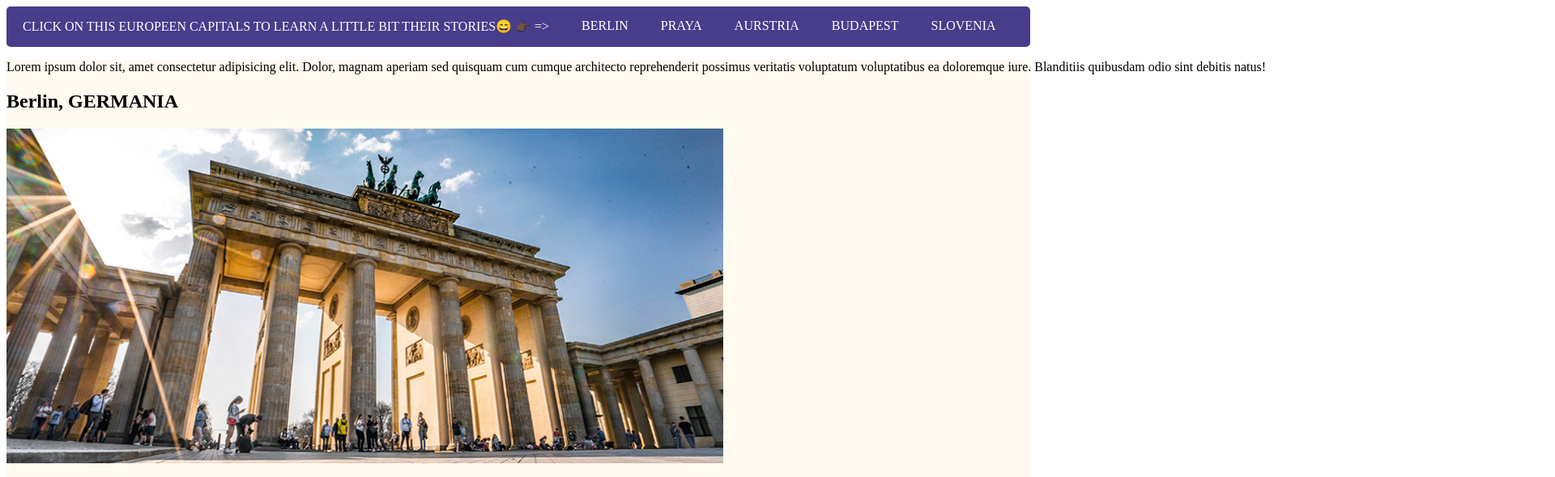
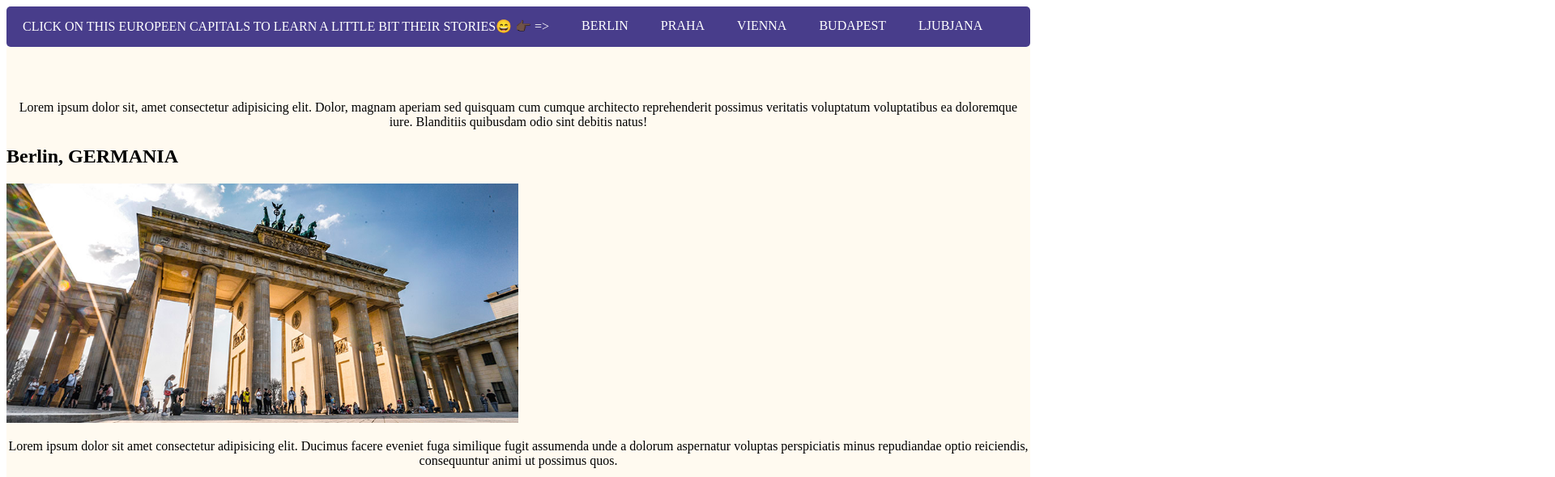
Before and after one commit to STL-LC101-January-22/assignment-4-html-me-something-Candide23, a website: page index.html in a window 1280 px wide. Shown: the top 590 px of the page at 81% size, 1920 px wide, since content can reach past the window. Drawn offline with Linux system fonts and the light colour scheme.

Commit message:
made some changes before Office Hour

```diff
--- a/index.html
+++ b/index.html
@@ -9,11 +9,11 @@
    <ul class="navbar">
       <li> <a href="">CLICK ON THIS EUROPEEN CAPITALS TO LEARN A LITTLE BIT THEIR STORIES😄 👉🏿 =></a></li>
       <li> <a href="https://www.britannica.com/place/Berlin/Berlin-divided">BERLIN</a></li>
-      <li> <a href="https://www.prague.com/v/history/">PRAYA</a></li>
-      <li> <a href="https://www.britannica.com/place/Vienna/History">AURSTRIA</a></li>
+      <li> <a href="https://www.prague.com/v/history/">PRAHA</a></li>
+      <li> <a href="https://www.britannica.com/place/Vienna/History">VIENNA</a></li>
       <li> <a href="https://free-budapest-tours.com/budapest-a-quick-history/">BUDAPEST</a></li>
-      <li> <a href="https://www.britannica.com/place/Ljubljana">SLOVENIA</a></li>
-      <li> <a href="https://localhistories.org/a-brief-history-of-croatia/">CROATIA</a></li>
+      <li> <a href="https://www.britannica.com/place/Ljubljana">LJUBJANA</a></li>
+      <li> <a href="https://localhistories.org/a-brief-history-of-croatia/">ZAGREB</a></li>
    </ul>
 
    <!-- Write your HTML in this file! -->
@@ -46,19 +46,21 @@
             animi ut possimus quos.</p>
          <a href="budapest"></a>
          <h2>Budapest, HONGRY</h2>
-         <img class="budapest" src="budapest.jpg" alt="" style="width: 50;">
+         <img class="budapest" src="budapest.jpg" alt="" >
+         <section class="section1" >
          <p>Lorem ipsum dolor sit amet consectetur adipisicing elit. Ducimus facere eveniet fuga similique fugit
             assumenda unde a dolorum aspernatur voluptas perspiciatis minus repudiandae optio reiciendis, consequuntur
             animi ut possimus quos.</p>
-         <a href="lubjana"></a>
+            </section>
+         <a href="ljubljana"></a>
          <h2>Lubjana, Slovenia</h2>
-         <img class="lubjana" src="ljubljana.jpg" alt="">
+         <img class="ljubljana" src="ljubljana.jpg" alt="">
          <p>Lorem ipsum dolor sit amet consectetur adipisicing elit. Ducimus facere eveniet fuga similique fugit
             assumenda unde a dolorum aspernatur voluptas perspiciatis minus repudiandae optio reiciendis, consequuntur
             animi ut possimus quos.</p>
          <a href="zagreb"></a>
          <h2>zagreb, CROATIA</h2>
-         <img  src="zagreb.jpg" alt="" style="width: 50;">
+         <img  src="zagreb.jpg" alt="" >
 
          <p>Lorem ipsum dolor sit amet consectetur adipisicing elit. Ducimus facere eveniet fuga similique fugit
             assumenda unde a dolorum aspernatur voluptas perspiciatis minus repudiandae optio reiciendis, consequuntur
--- a/styles.css
+++ b/styles.css
@@ -6,6 +6,13 @@
     width: 100%;
     max-width: 100%;
     text-align: left;
+}
+
+p{
+    text-align: center;
+
+
+
 }
 
 
@@ -22,6 +29,8 @@
 
 
 }
+
+
 
 
 
@@ -61,16 +70,20 @@
 
 }
 
-p{
-    text-align: left;
-    width: 300%;
-}
+
 
 .intro{
     text-align: left;
 
 }
 
-img{
-    width: 70%
+img {
+  width: 50%;
+  height: auto;
+
 }
+
+article.box-2{
+    padding-top: 50px;
+
+}
```
